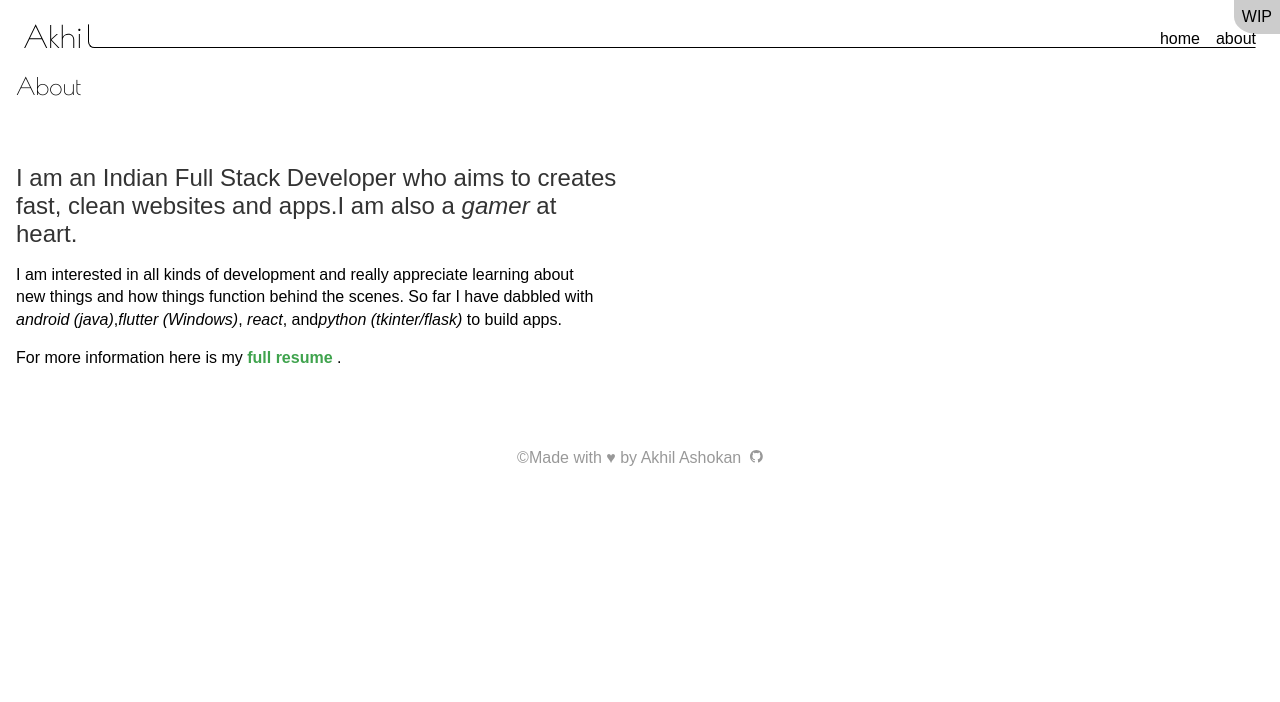
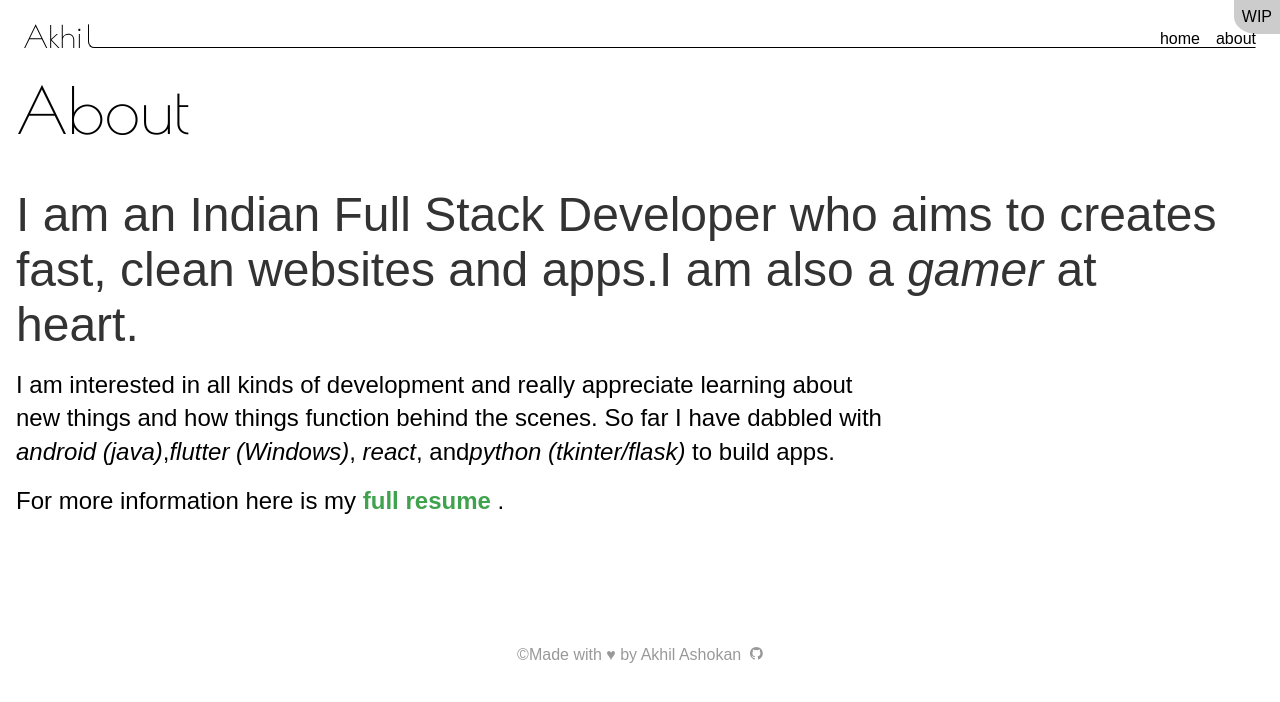
Before and after one commit to akhilashokan/akhilashokan.github.io, a Next.js app: page /about in a window 1280 px wide. Shown: the top 702 px of the page. Built offline with nearby package versions, Linux system fonts and the light colour scheme.

Commit message:
font size to @media + markup fix

```diff
--- a/pages/about.tsx
+++ b/pages/about.tsx
@@ -5,10 +5,9 @@ import Header from "../components/header/header"
 export default function About() {
     return (<>
         <Header />
-        <main className="aboutPage">
-            <section>
+        <main >
+            <section className="aboutPage">
                 <h1>About</h1>
-            </section>
 
                 <p className="__intro">
                     I am an Indian Full Stack Developer who aims to creates fast,
@@ -24,6 +23,8 @@ export default function About() {
                 <p className="__intro_extras">
                     For more information here is my <strong><a title="link to my resume" href={"/AkhilAshokanResume.pdf"}> full resume</a></strong> .
                 </p>
+            </section>
+
         </main>
         <Footer />
     </>)
--- a/pages/style.scss
+++ b/pages/style.scss
@@ -93,12 +93,16 @@ body,
 }
 
 .aboutPage {
+    h1 {
+        font-size: toRem(64);
+    }
 
     .__intro {
         font-size: 1.5rem;
         font-weight: 400;
         max-width: 45ch;
         color: #333;
+        margin-top: 2rem;
     }
 
     .__intro_extras {
@@ -187,4 +191,17 @@ section {
     .intro {
         font-size: toRem(74);
     }
+
+    .aboutPage {
+        .__intro {
+            font-size: clamp(1.5rem, 4vw, 3rem);
+            margin-top: 2.5rem;
+        }
+
+        p {
+            font-size: clamp(toRem(16), 4vw, toRem(24));
+        }
+
+
+    }
 }
```
Lines whose indentation alone changed are shown as unchanged.
